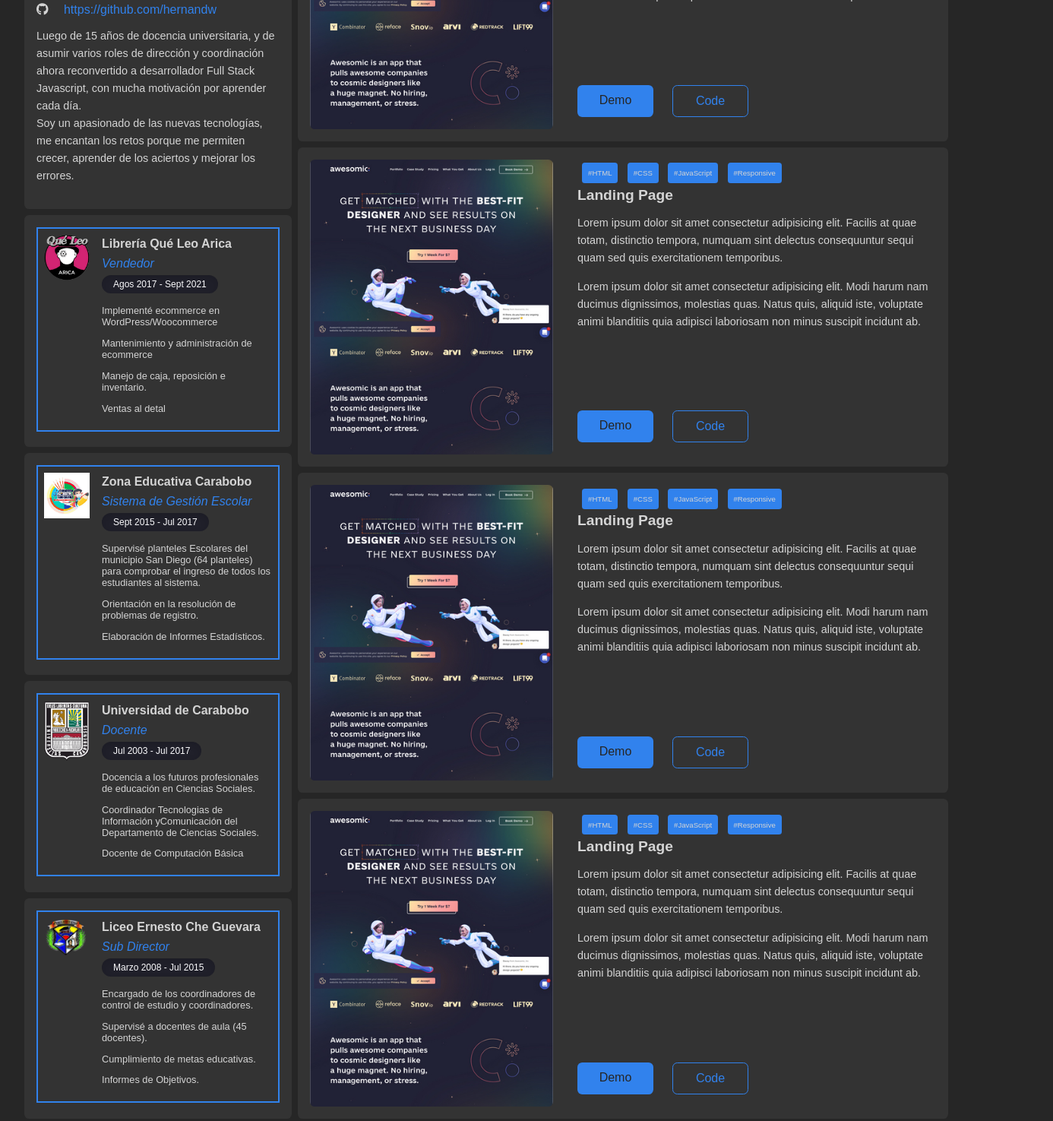
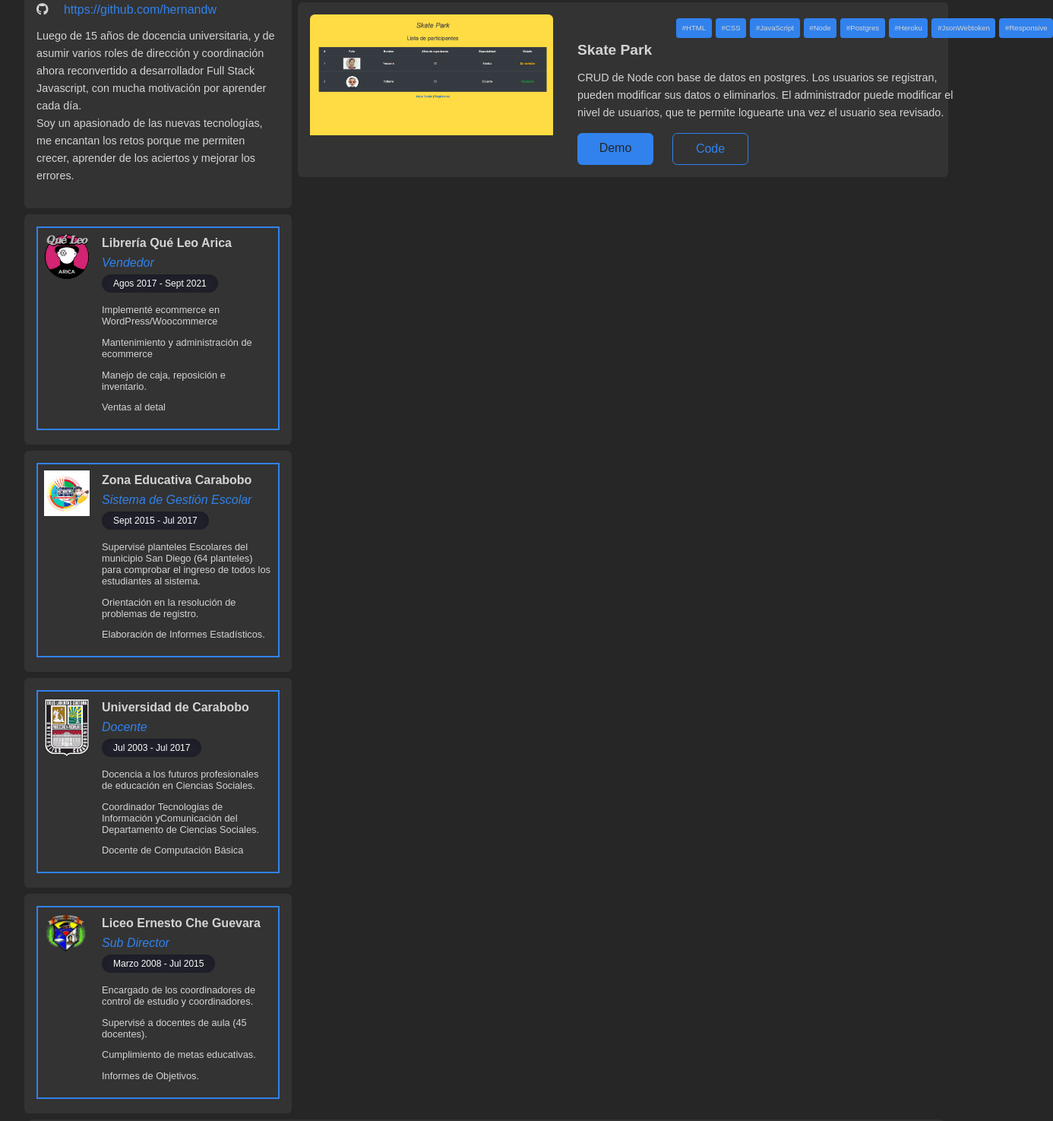
Before and after one commit to hernandw/portfolio_2022_v1, a plain HTML site: page index.html in a window 1280 px wide. Shown: the part 573-2048 px from the top of the page at 76% size, 1386 px wide, since content can reach past the window. Drawn offline with Linux system fonts and the light colour scheme.

Commit message:
modificacion de estilos

```diff
--- a/css/styles.css
+++ b/css/styles.css
@@ -360,7 +360,7 @@ font-style: italic;
 .project__tags {
     display: flex;
     justify-content:space-around;
-    margin: 0.5em 0;
+    margin: 0.5em 125px;
     font-size: 0.6rem;
     width: 275px;
 }
@@ -375,6 +375,7 @@ font-style: italic;
 .project__tag {
 
     padding: 0.8em 0.8em;
+    margin-left: 5px;
     border-radius: var(--border-radius);
     background-color: var(--primary-color);
     color: var(--text-color);
@@ -395,12 +396,12 @@ font-style: italic;
     color: var(--bg-color);
 }
 
-@media screen and (min-width: 760px) {
+/* @media screen and (min-width: 607px) {
     .buttons {
         position: absolute;
         bottom: 1em;
     }
-}
+} */
 
 .button--primary {
     background-color: var(--primary-color);
--- a/index.html
+++ b/index.html
@@ -285,7 +285,7 @@
           <div class="card card--project">
             <div class="card__image-container">
               <img
-                src="assets/images/project.jpg"
+                src="assets/images/projecto1.png"
                 alt="Landing page project"
                 class="card__image"
               />
@@ -295,21 +295,18 @@
                 <span class="project__tag">#HTML</span>
                 <span class="project__tag">#CSS</span>
                 <span class="project__tag">#JavaScript</span>
+                <span class="project__tag">#Node</span>
+                <span class="project__tag">#Postgres</span>
+                <span class="project__tag">#Heroku</span>
+                <span class="project__tag">#JsonWebtoken</span>
                 <span class="project__tag">#Responsive</span>
               </div>
 
-              <h2 class="card__title no-margin">Landing Page</h2>
+              <h2 class="card__title no-margin">Skate Park</h2>
               <p class="card__text">
-                Lorem ipsum dolor sit amet consectetur adipisicing elit. Facilis
-                at quae totam, distinctio tempora, numquam sint delectus
-                consequuntur sequi quam sed quis exercitationem temporibus.
+                CRUD de Node con base de datos en postgres. Los usuarios se registran, pueden modificar sus datos o eliminarlos. El administrador puede modificar el nivel de usuarios, que te permite loguearte una vez el usuario sea revisado.
               </p>
-              <p class="card__text">
-                Lorem ipsum dolor sit amet consectetur adipisicing elit. Modi
-                harum nam ducimus dignissimos, molestias quas. Natus quis, aliquid
-                iste, voluptate animi blanditiis quia adipisci laboriosam non
-                minus suscipit incidunt ab.
-              </p>
+
               <div class="buttons">
                 <a href="#" class="button button--primary">Demo</a>
                 <a href="#" class="button button--ghost">Code</a>
@@ -321,7 +318,7 @@
           <div class="card card--project">
             <div class="card__image-container">
               <img
-                src="assets/images/project.jpg"
+                src="assets/images/projecto1.png"
                 alt="Landing page project"
                 class="card__image"
               />
@@ -331,99 +328,30 @@
                 <span class="project__tag">#HTML</span>
                 <span class="project__tag">#CSS</span>
                 <span class="project__tag">#JavaScript</span>
+                <span class="project__tag">#Node</span>
+                <span class="project__tag">#Postgres</span>
+                <span class="project__tag">#Heroku</span>
+                <span class="project__tag">#JsonWebtoken</span>
                 <span class="project__tag">#Responsive</span>
               </div>
 
-              <h2 class="card__title no-margin">Landing Page</h2>
+              <h2 class="card__title no-margin">Skate Park</h2>
               <p class="card__text">
-                Lorem ipsum dolor sit amet consectetur adipisicing elit. Facilis
-                at quae totam, distinctio tempora, numquam sint delectus
-                consequuntur sequi quam sed quis exercitationem temporibus.
+                CRUD de Node con base de datos en postgres. Los usuarios se registran, pueden modificar sus datos o eliminarlos. El administrador puede modificar el nivel de usuarios, que te permite loguearte una vez el usuario sea revisado.
               </p>
-              <p class="card__text card__text--hide-in-mobile">
-                Lorem ipsum dolor sit amet consectetur adipisicing elit. Modi
-                harum nam ducimus dignissimos, molestias quas. Natus quis, aliquid
-                iste, voluptate animi blanditiis quia adipisci laboriosam non
-                minus suscipit incidunt ab.
-              </p>
+
               <div class="buttons">
-                <a href="#" class="button button--primary">Demo</a>
-                <a href="#" class="button button--ghost">Code</a>
+                <a href="https://skateparkdeploy.herokuapp.com" class="button button--primary" target="_blank">Demo</a>
+                <a href="https://github.com/hernandw/skatepark" class="button button--ghost" target="_blank">Code</a>
               </div>
             </div>
           </div>
           <!-- Fin de Proyecto 2 -->
           <!-- Inicio de Proyecto 3 -->
-          <div class="card card--project">
-            <div class="card__image-container">
-              <img
-                src="assets/images/project.jpg"
-                alt="Landing page project"
-                class="card__image"
-              />
-            </div>
-            <div class="project">
-              <div class="project__tags">
-                <span class="project__tag">#HTML</span>
-                <span class="project__tag">#CSS</span>
-                <span class="project__tag">#JavaScript</span>
-                <span class="project__tag">#Responsive</span>
-              </div>
 
-              <h2 class="card__title no-margin">Landing Page</h2>
-              <p class="card__text">
-                Lorem ipsum dolor sit amet consectetur adipisicing elit. Facilis
-                at quae totam, distinctio tempora, numquam sint delectus
-                consequuntur sequi quam sed quis exercitationem temporibus.
-              </p>
-              <p class="card__text card__text--hide-in-mobile">
-                Lorem ipsum dolor sit amet consectetur adipisicing elit. Modi
-                harum nam ducimus dignissimos, molestias quas. Natus quis, aliquid
-                iste, voluptate animi blanditiis quia adipisci laboriosam non
-                minus suscipit incidunt ab.
-              </p>
-              <div class="buttons">
-                <a href="#" class="button button--primary">Demo</a>
-                <a href="#" class="button button--ghost">Code</a>
-              </div>
-            </div>
-          </div>
           <!-- Fin de Proyecto 3 -->
           <!-- Inicio de Proyecto 4 -->
-          <div class="card card--project">
-            <div class="card__image-container">
-              <img
-                src="assets/images/project.jpg"
-                alt="Landing page project"
-                class="card__image"
-              />
-            </div>
-            <div class="project">
-              <div class="project__tags">
-                <span class="project__tag">#HTML</span>
-                <span class="project__tag">#CSS</span>
-                <span class="project__tag">#JavaScript</span>
-                <span class="project__tag">#Responsive</span>
-              </div>
 
-              <h2 class="card__title no-margin">Landing Page</h2>
-              <p class="card__text">
-                Lorem ipsum dolor sit amet consectetur adipisicing elit. Facilis
-                at quae totam, distinctio tempora, numquam sint delectus
-                consequuntur sequi quam sed quis exercitationem temporibus.
-              </p>
-              <p class="card__text card__text--hide-in-mobile">
-                Lorem ipsum dolor sit amet consectetur adipisicing elit. Modi
-                harum nam ducimus dignissimos, molestias quas. Natus quis, aliquid
-                iste, voluptate animi blanditiis quia adipisci laboriosam non
-                minus suscipit incidunt ab.
-              </p>
-              <div class="buttons">
-                <a href="#" class="button button--primary">Demo</a>
-                <a href="#" class="button button--ghost">Code</a>
-              </div>
-            </div>
-          </div>
           <!-- Fin de Proyecto 4 -->
       </section>
       <footer class="card footer">
```
Also changed, not shown: assets/images/projecto1.png (added).
